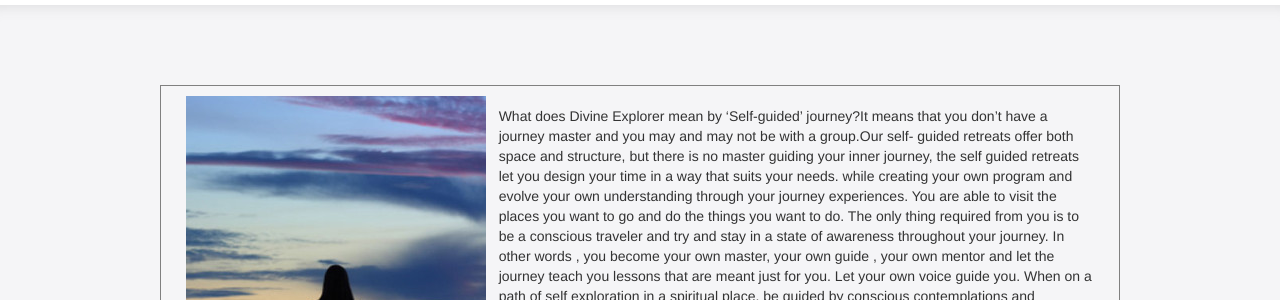
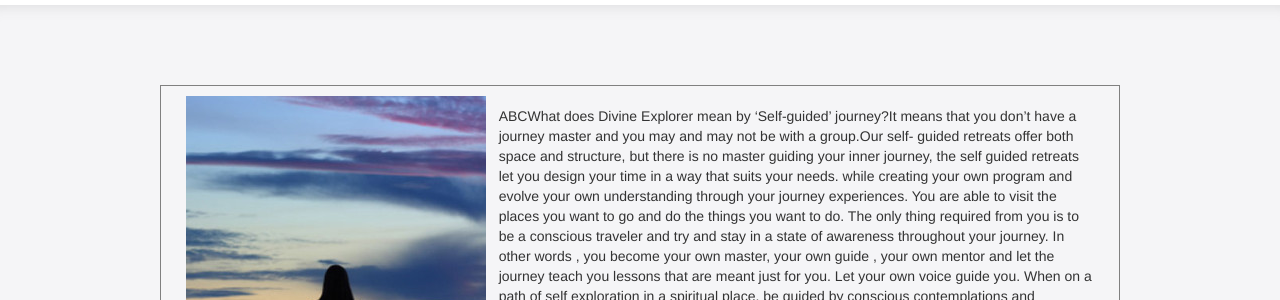
Before and after one commit to GHSKM/testDE, a Jekyll site: the page built from _guides/Self-Guided.md, in a window 1280 px wide. Shown: the part 273-573 px from the top of the page. Built offline with Jekyll 4.4.1, drawn with Linux system fonts in a browser that asks for light colours; nearby versions of some CDN libraries; some web fonts are replaced; library files that are not in the unit come from our copies.

Commit message:
Update from Forestry.io - Self-Guided.md

```diff
--- a/_guides/Self-Guided.md
+++ b/_guides/Self-Guided.md
@@ -10,8 +10,7 @@ thumbnail: "../../Images/self-300x300.jpg"
 image: "../../Images/self-300x300.jpg"
 excerpt_separator: "<!--more-->"
 ---
-
-<p>What does Divine Explorer mean by ‘Self-guided’ journey?It  means that you don’t have a journey master  and you may and may not be with a group.Our self- guided retreats offer both space and structure, but there is  <!--more--> no master guiding your inner journey, the self guided retreats let you design your time in a way that suits your needs. while creating your own program and evolve your own understanding through your journey experiences.
+<p>ABCWhat does Divine Explorer mean by ‘Self-guided’ journey?It  means that you don’t have a journey master  and you may and may not be with a group.Our self- guided retreats offer both space and structure, but there is  <!--more--> no master guiding your inner journey, the self guided retreats let you design your time in a way that suits your needs. while creating your own program and evolve your own understanding through your journey experiences.
 
 You are able to visit the places you want to go and do the things you want to do. The only thing required from you is to be a conscious traveler and try and stay in a state of awareness throughout your journey.
 
```
